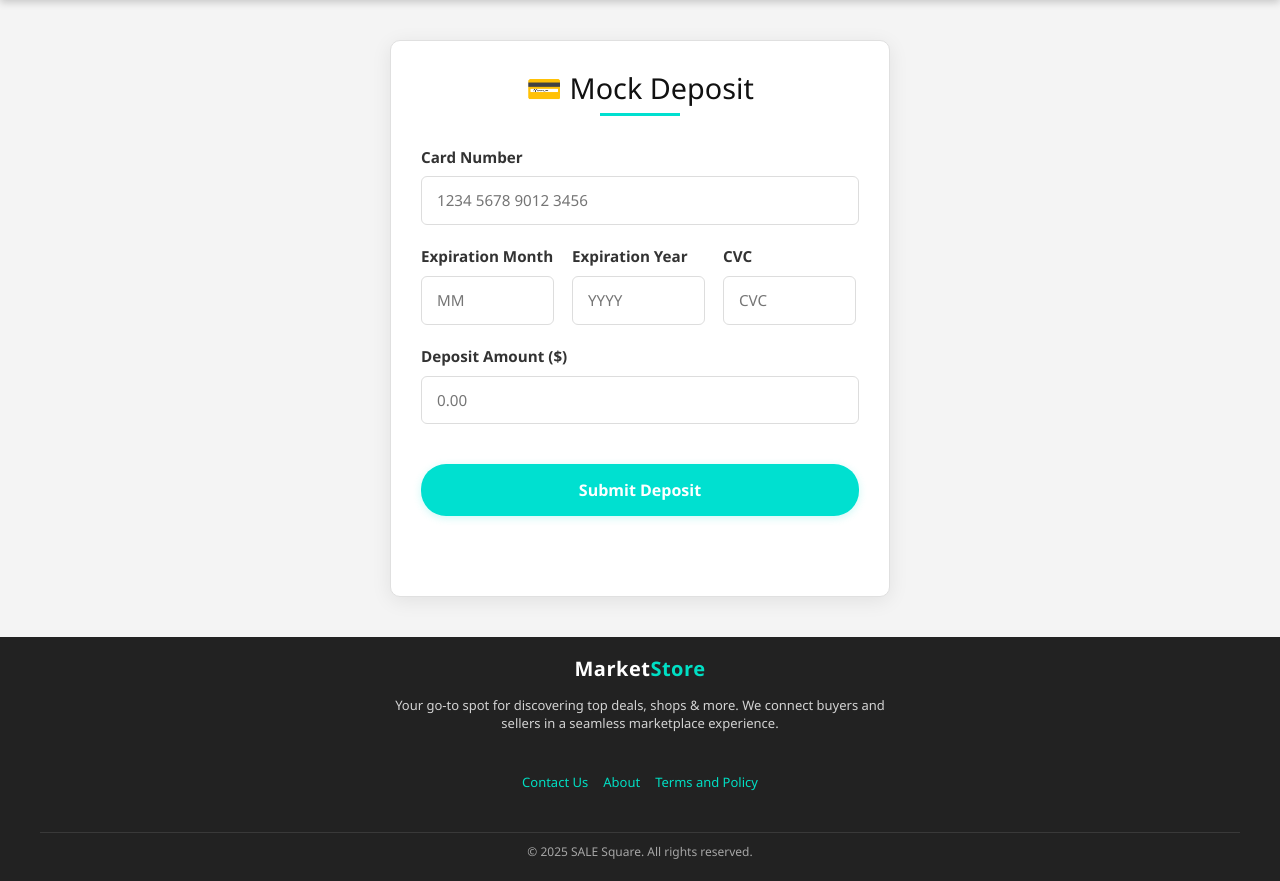
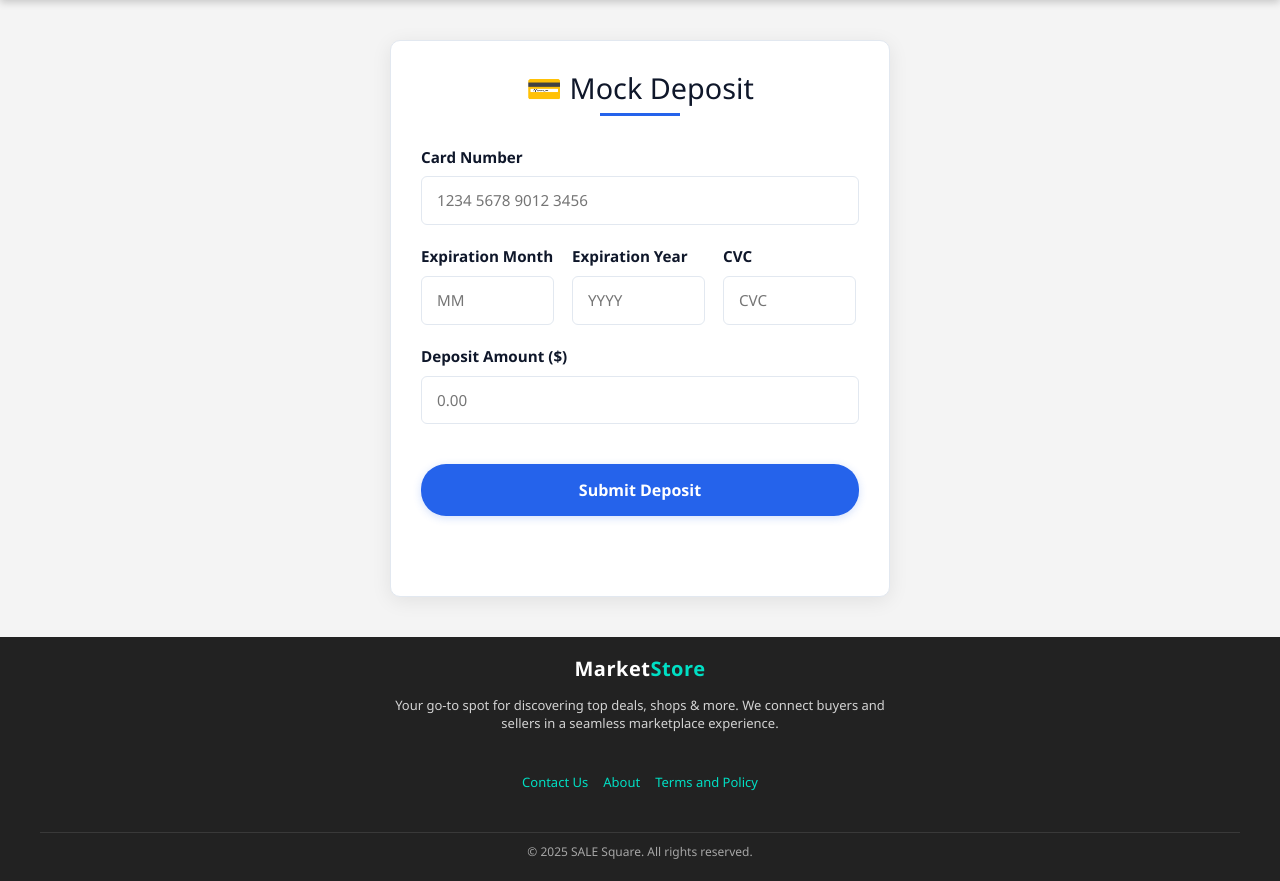
Before and after one commit to abdoezz1/Online_Market_Place, a Django app: template templates/deposit/deposit.html in a window 1280 px wide. Shown: the part 90-971 px from the top of the page. Run offline with Django 3.2, Linux system fonts and the light colour scheme; the template is opened without the code that fills it, so the values that code supplies are empty.

Commit message:
Update deposit.html

```diff
--- a/templates/deposit/deposit.html
+++ b/templates/deposit/deposit.html
@@ -1,8 +1,8 @@
 {% extends 'base.html' %}
-{% load static %}
+
 {% block navbar %}
 <div id="navbar-container">
-    {% if user.is_authenticated %}
+    {% if user %}
         {% include 'parts/navbarwithoutforms.html' %}
     {% else %}
         {% include 'parts/navbar.html' %}
@@ -11,10 +11,142 @@
 {% endblock %}
 
 {% block content %}
+<style>
+    .deposit-form-container {
+        max-width: 500px;
+        margin: 40px auto;
+        padding: 30px;
+        background-color: #ffffff;
+        border-radius: 10px;
+        box-shadow: 0 4px 20px rgba(0, 0, 0, 0.08);
+        border: 1px solid #E2E8F0;
+    }
+
+    .deposit-form-title {
+        color: #0F172A;
+        text-align: center;
+        margin-bottom: 30px;
+        font-size: 1.8rem;
+        position: relative;
+        padding-bottom: 10px;
+    }
+
+    .deposit-form-title::after {
+        content: '';
+        position: absolute;
+        bottom: 0;
+        left: 50%;
+        transform: translateX(-50%);
+        width: 80px;
+        height: 3px;
+        background-color: #2563EB;
+    }
+
+    .deposit-form {
+        display: flex;
+        flex-direction: column;
+        gap: 20px;
+    }
+
+    .deposit-form-group {
+        display: flex;
+        flex-direction: column;
+        gap: 8px;
+    }
+
+    .deposit-card-details {
+        display: grid;
+        grid-template-columns: 1fr 1fr 1fr;
+        gap: 15px;
+    }
+
+    .deposit-form-label {
+        color: #0F172A;
+        font-weight: 600;
+        font-size: 0.95rem;
+    }
+
+    .deposit-form-input {
+        padding: 12px 15px;
+        border: 1px solid #E2E8F0;
+        border-radius: 6px;
+        font-size: 0.95rem;
+        transition: all 0.3s ease;
+        background-color: #ffffff;
+    }
+
+    .deposit-form-input:focus {
+        outline: none;
+        border-color: #2563EB;
+        box-shadow: 0 0 0 3px rgba(37, 99, 235, 0.15);
+    }
+
+    .deposit-form-actions {
+        margin-top: 20px;
+    }
+
+    .deposit-submit-btn {
+        width: 100%;
+        padding: 14px 25px;
+        background-color: #2563EB;
+        color: #FFFFFF;
+        border: none;
+        border-radius: 25px;
+        font-weight: 600;
+        cursor: pointer;
+        transition: all 0.3s ease;
+        box-shadow: 0 2px 8px rgba(37, 99, 235, 0.2);
+        font-size: 1rem;
+    }
+
+    .deposit-submit-btn:hover {
+        background-color: #1D4ED8;
+        transform: translateY(-2px);
+        box-shadow: 0 4px 12px rgba(37, 99, 235, 0.3);
+    }
+
+    .deposit-submit-btn:disabled {
+        background-color: #cccccc;
+        transform: none;
+        box-shadow: none;
+        cursor: not-allowed;
+    }
+
+    .deposit-response-message {
+        margin-top: 20px;
+        padding: 15px;
+        border-radius: 6px;
+        text-align: center;
+        font-weight: 500;
+    }
+
+    .deposit-response-message.success {
+        background-color: rgba(0, 168, 150, 0.1);
+        color: #00a896;
+        border: 1px solid #00a896;
+    }
+
+    .deposit-response-message.error {
+        background-color: rgba(230, 57, 70, 0.1);
+        color: #e63946;
+        border: 1px solid #e63946;
+    }
+
+    @media (max-width: 600px) {
+        .deposit-form-container {
+            padding: 20px;
+            margin: 20px 15px;
+        }
+
+        .deposit-card-details {
+            grid-template-columns: 1fr;
+        }
+    }
+</style>
+
 <div class="deposit-form-container">
   <h2 class="deposit-form-title">💳 Mock Deposit</h2>
   <form id="depositForm" method="post" class="deposit-form">
-    {% csrf_token %}
 
     <div class="deposit-form-group">
       <label class="deposit-form-label">Card Number</label>
@@ -56,151 +188,7 @@
   <div id="responseMessage" class="deposit-response-message"></div>
 </div>
 
-<style>
-    .deposit-form-container {
-        max-width: 500px;
-        margin: 40px auto;
-        padding: 30px;
-        background-color: #ffffff;
-        border-radius: 10px;
-        box-shadow: 0 4px 20px rgba(0, 0, 0, 0.08);
-        border: 1px solid #e0e0e0;
-    }
-
-    .deposit-form-title {
-        color: #111111;
-        text-align: center;
-        margin-bottom: 30px;
-        font-size: 1.8rem;
-        position: relative;
-        padding-bottom: 10px;
-    }
-
-    .deposit-form-title::after {
-        content: '';
-        position: absolute;
-        bottom: 0;
-        left: 50%;
-        transform: translateX(-50%);
-        width: 80px;
-        height: 3px;
-        background-color: #00e0d0;
-    }
-
-    .deposit-form {
-        display: flex;
-        flex-direction: column;
-        gap: 20px;
-    }
-
-    .deposit-form-group {
-        display: flex;
-        flex-direction: column;
-        gap: 8px;
-    }
-
-    .deposit-card-details {
-        display: grid;
-        grid-template-columns: 1fr 1fr 1fr;
-        gap: 15px;
-    }
-
-    .deposit-form-label {
-        color: #333333;
-        font-weight: 600;
-        font-size: 0.95rem;
-    }
-
-    .deposit-form-input {
-        padding: 12px 15px;
-        border: 1px solid #dddddd;
-        border-radius: 6px;
-        font-size: 0.95rem;
-        transition: all 0.3s ease;
-        background-color: #ffffff;
-    }
-
-    .deposit-form-input:focus {
-        outline: none;
-        border-color: #00e0d0;
-        box-shadow: 0 0 0 3px rgba(0, 224, 208, 0.15);
-    }
-
-    .deposit-form-actions {
-        margin-top: 20px;
-    }
-
-    .deposit-submit-btn {
-        width: 100%;
-        padding: 14px 25px;
-        background-color: #00e0d0;
-        color: white;
-        border: none;
-        border-radius: 25px;
-        font-weight: 600;
-        cursor: pointer;
-        transition: all 0.3s ease;
-        box-shadow: 0 2px 8px rgba(0, 224, 208, 0.2);
-        font-size: 1rem;
-    }
-
-    .deposit-submit-btn:hover {
-        background-color: #00c9ba;
-        transform: translateY(-2px);
-        box-shadow: 0 4px 12px rgba(0, 224, 208, 0.3);
-    }
-
-    .deposit-submit-btn:disabled {
-        background-color: #cccccc;
-        transform: none;
-        box-shadow: none;
-        cursor: not-allowed;
-    }
-
-    .deposit-response-message {
-        margin-top: 20px;
-        padding: 15px;
-        border-radius: 6px;
-        text-align: center;
-        font-weight: 500;
-    }
-
-    .deposit-response-message.success {
-        background-color: rgba(0, 168, 150, 0.1);
-        color: #00a896;
-        border: 1px solid #00a896;
-    }
-
-    .deposit-response-message.error {
-        background-color: rgba(230, 57, 70, 0.1);
-        color: #e63946;
-        border: 1px solid #e63946;
-    }
-
-    @media (max-width: 600px) {
-        .deposit-form-container {
-            padding: 20px;
-            margin: 20px 15px;
-        }
-
-        .deposit-card-details {
-            grid-template-columns: 1fr;
-        }
-    }
-</style>
-
 <script>
-  function reloadNavbar() {
-    fetch("{% url 'your_view_that_renders_navbarwithoutforms' %}")
-        .then(response => response.text())
-        .then(html => {
-            document.getElementById('navbar-container').innerHTML = html;
-        })
-        .catch(error => {
-            console.error('Failed to reload navbar:', error);
-        });
-  }
-
   // Get CSRF token from cookies
   function getCookie(name) {
     let cookieValue = null;
@@ -259,7 +247,7 @@
         <p>Amount: $${result.amount}</p>
       `;
       responseMessage.className = 'deposit-response-message success';
-      reloadNavbar();
+      window.location.href = "/deposit";
     })
     .catch(error => {
       responseMessage.innerHTML = `<p>❌ Request failed: ${error.message}</p>`;
```
